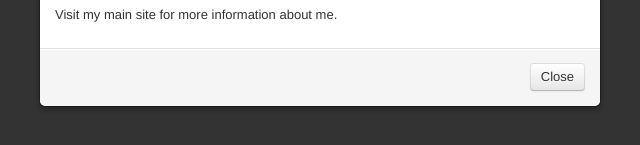
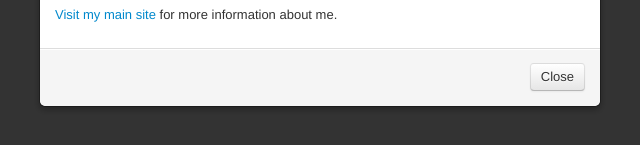
Before and after one commit to benyarb/playing-cards, a plain HTML site: page index.html in a window 1280 px wide. Both pictures are taken after a click on the link "about this project". Shown: the part 485-630 px from the top of the page, 321-961 px from the left. Drawn offline with nearby package versions, Linux system fonts and the light colour scheme.

Commit message:
Fix auto-closed <a> tag.
Signed-off-by: Ben Yarbrough <ben@benyarb.com>

```diff
--- a/index.html
+++ b/index.html
@@ -118,7 +118,7 @@
           <li><a href="http://modernizr.com/" target="_blank">Modernizr</a></li>
         </ul>
 
-        <p><a href="http://benyarb.com/" target="_blank"></a>Visit my main site</a> for more information about me.</p>
+        <p><a href="http://benyarb.com/" target="_blank">Visit my main site</a> for more information about me.</p>
       </div>
       <div class="modal-footer">
         <a href="#" class="btn" data-dismiss="modal">Close</a>
```
